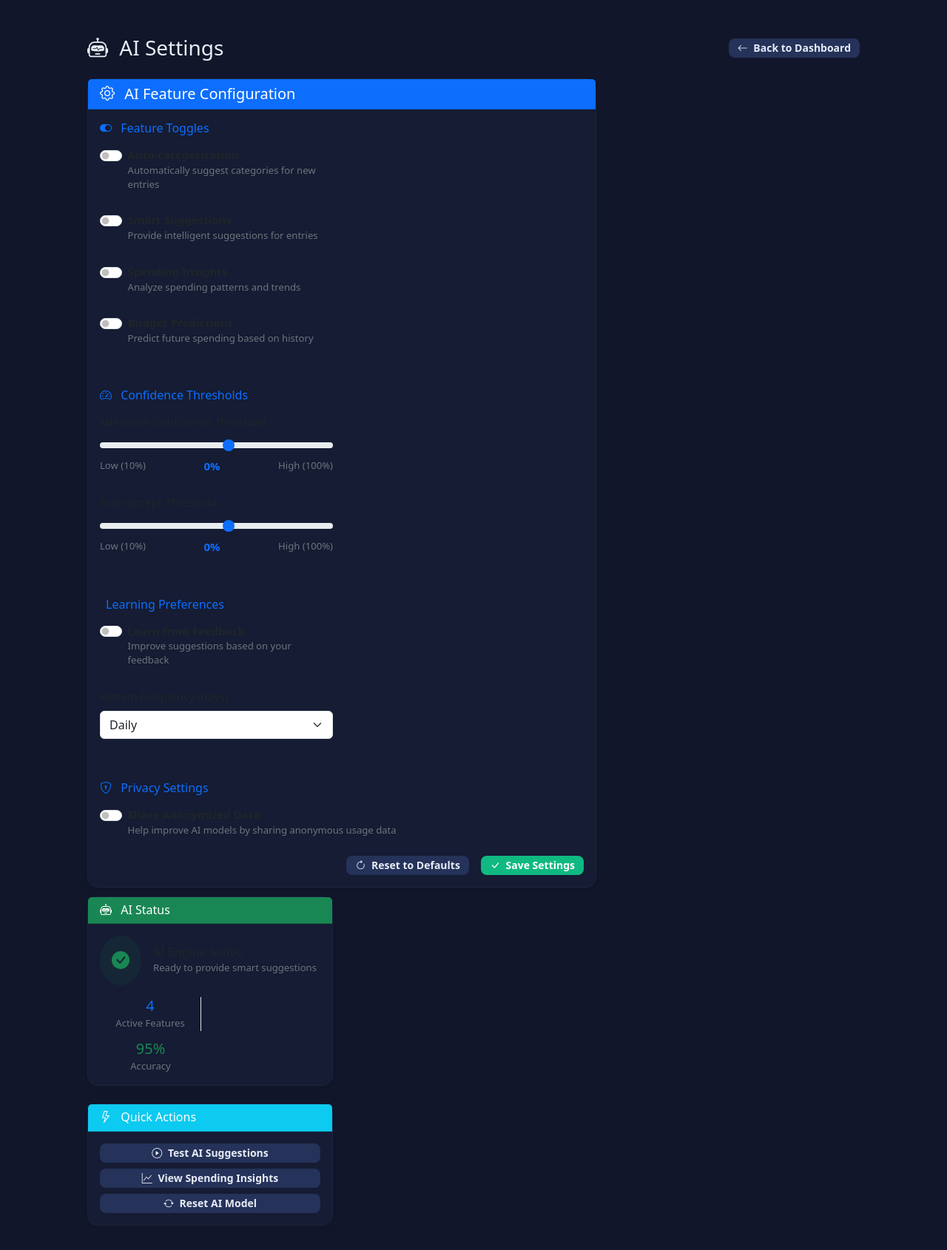
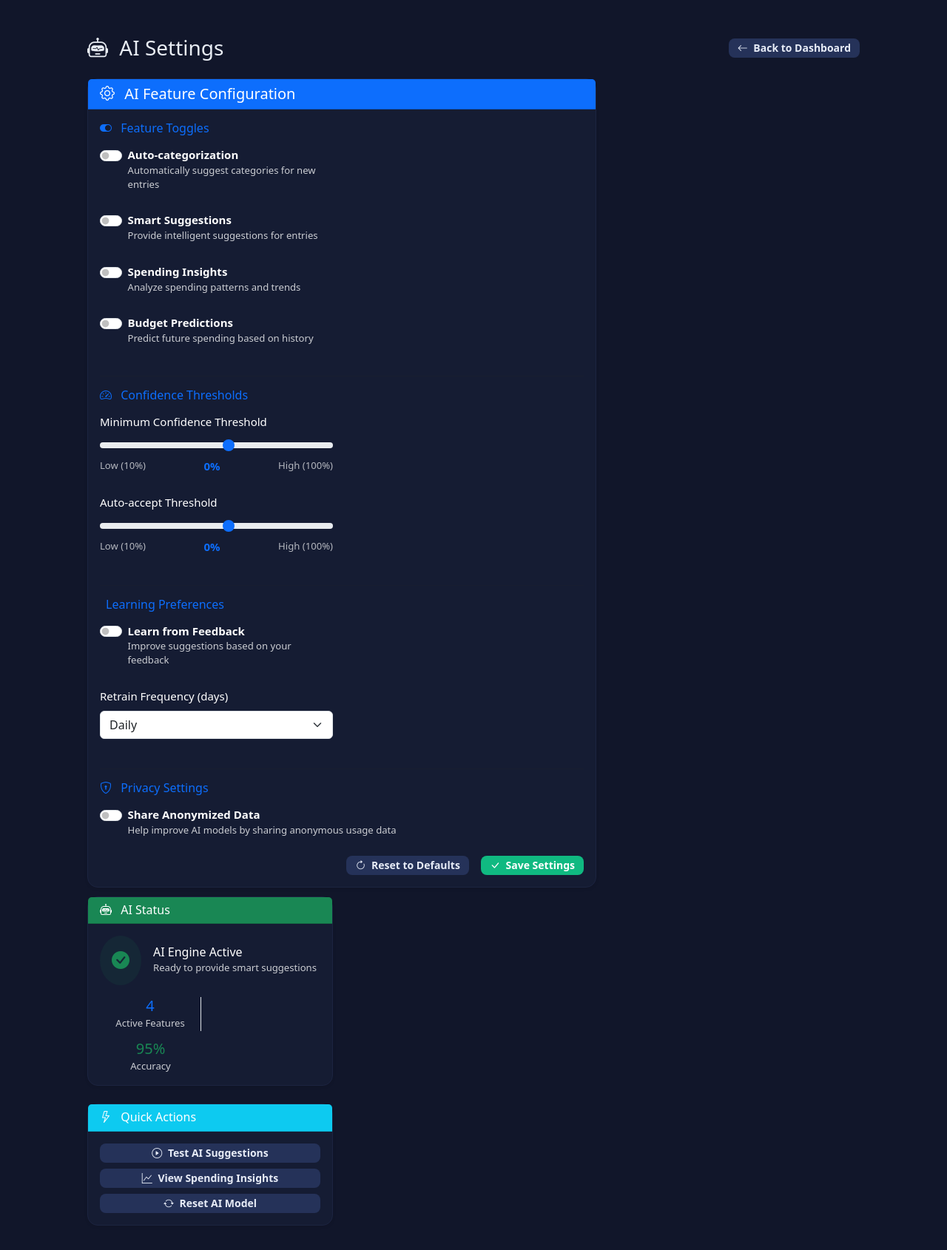
Before and after one commit to TurtleWithGlasses/expense-manager-web-app, a FastAPI app: template app/templates/settings/ai_settings.html in a window 1280 px wide. Shown: the part 57-1747 px from the top of the page at 74% size. Run offline with FastAPI, Linux system fonts and the light colour scheme; the template is opened without the code that fills it, so the values that code supplies are empty; some libraries are stand-ins or nearby versions.

Commit message:
Improve color contrast in AI settings page
- Update form labels to use text-white for better contrast against dark background
- Change description text from text-secondary to text-light with opacity for readability
- Enhance sidebar card text contrast for AI status and quick actions
- Improve modal content contrast for test AI suggestions and insights
- Update dynamic content generation to use text-dark for better readability
- Fix accessibility issues with low-contrast text elements

```diff
--- a/app/templates/settings/ai_settings.html
+++ b/app/templates/settings/ai_settings.html
@@ -49,9 +49,9 @@
                                                 <input class="form-check-input" type="checkbox"
                                                        id="auto_categorization_enabled" name="auto_categorization_enabled"
                                                        {% if preferences.auto_categorization_enabled %}checked{% endif %}>
-                                                <label class="form-check-label" for="auto_categorization_enabled">
+                                                <label class="form-check-label text-white" for="auto_categorization_enabled">
                                                     <strong>Auto-categorization</strong>
-                                                    <small class="text-secondary d-block">Automatically suggest categories for new entries</small>
+                                                    <small class="text-light d-block" style="opacity: 0.8;">Automatically suggest categories for new entries</small>
                                                 </label>
                                             </div>
                                         </div>
@@ -61,9 +61,9 @@
                                                 <input class="form-check-input" type="checkbox"
                                                        id="smart_suggestions_enabled" name="smart_suggestions_enabled"
                                                        {% if preferences.smart_suggestions_enabled %}checked{% endif %}>
-                                                <label class="form-check-label" for="smart_suggestions_enabled">
+                                                <label class="form-check-label text-white" for="smart_suggestions_enabled">
                                                     <strong>Smart Suggestions</strong>
-                                                    <small class="text-secondary d-block">Provide intelligent suggestions for entries</small>
+                                                    <small class="text-light d-block" style="opacity: 0.8;">Provide intelligent suggestions for entries</small>
                                                 </label>
                                             </div>
                                         </div>
@@ -73,9 +73,9 @@
                                                 <input class="form-check-input" type="checkbox"
                                                        id="spending_insights_enabled" name="spending_insights_enabled"
                                                        {% if preferences.spending_insights_enabled %}checked{% endif %}>
-                                                <label class="form-check-label" for="spending_insights_enabled">
+                                                <label class="form-check-label text-white" for="spending_insights_enabled">
                                                     <strong>Spending Insights</strong>
-                                                    <small class="text-secondary d-block">Analyze spending patterns and trends</small>
+                                                    <small class="text-light d-block" style="opacity: 0.8;">Analyze spending patterns and trends</small>
                                                 </label>
                                             </div>
                                         </div>
@@ -85,9 +85,9 @@
                                                 <input class="form-check-input" type="checkbox"
                                                        id="budget_predictions_enabled" name="budget_predictions_enabled"
                                                        {% if preferences.budget_predictions_enabled %}checked{% endif %}>
-                                                <label class="form-check-label" for="budget_predictions_enabled">
+                                                <label class="form-check-label text-white" for="budget_predictions_enabled">
                                                     <strong>Budget Predictions</strong>
-                                                    <small class="text-secondary d-block">Predict future spending based on history</small>
+                                                    <small class="text-light d-block" style="opacity: 0.8;">Predict future spending based on history</small>
                                                 </label>
                                             </div>
                                         </div>
@@ -106,7 +106,7 @@
                                     <div class="row">
                                         <div class="col-md-6">
                                             <div class="mb-3">
-                                                <label for="min_confidence_threshold" class="form-label">
+                                                <label for="min_confidence_threshold" class="form-label text-white">
                                                     Minimum Confidence Threshold
                                                 </label>
                                                 <input type="range" class="form-range"
@@ -115,18 +115,18 @@
                                                        value="{{ preferences.min_confidence_threshold }}"
                                                        oninput="updateConfidenceDisplay(this, 'min-confidence-display')">
                                                 <div class="d-flex justify-content-between">
-                                                    <small class="text-secondary">Low (10%)</small>
+                                                    <small class="text-light" style="opacity: 0.7;">Low (10%)</small>
                                                     <span id="min-confidence-display" class="fw-bold text-primary">
                                                         {{ (preferences.min_confidence_threshold * 100)|round(0)|int }}%
                                                     </span>
-                                                    <small class="text-secondary">High (100%)</small>
+                                                    <small class="text-light" style="opacity: 0.7;">High (100%)</small>
                                                 </div>
                                             </div>
                                         </div>
 
                                         <div class="col-md-6">
                                             <div class="mb-3">
-                                                <label for="auto_accept_threshold" class="form-label">
+                                                <label for="auto_accept_threshold" class="form-label text-white">
                                                     Auto-accept Threshold
                                                 </label>
                                                 <input type="range" class="form-range"
@@ -135,11 +135,11 @@
                                                        value="{{ preferences.auto_accept_threshold }}"
                                                        oninput="updateConfidenceDisplay(this, 'auto-accept-display')">
                                                 <div class="d-flex justify-content-between">
-                                                    <small class="text-secondary">Low (10%)</small>
+                                                    <small class="text-light" style="opacity: 0.7;">Low (10%)</small>
                                                     <span id="auto-accept-display" class="fw-bold text-primary">
                                                         {{ (preferences.auto_accept_threshold * 100)|round(0)|int }}%
                                                     </span>
-                                                    <small class="text-secondary">High (100%)</small>
+                                                    <small class="text-light" style="opacity: 0.7;">High (100%)</small>
                                                 </div>
                                             </div>
                                         </div>
@@ -161,16 +161,16 @@
                                                 <input class="form-check-input" type="checkbox"
                                                        id="learn_from_feedback" name="learn_from_feedback"
                                                        {% if preferences.learn_from_feedback %}checked{% endif %}>
-                                                <label class="form-check-label" for="learn_from_feedback">
+                                                <label class="form-check-label text-white" for="learn_from_feedback">
                                                     <strong>Learn from Feedback</strong>
-                                                    <small class="text-secondary d-block">Improve suggestions based on your feedback</small>
+                                                    <small class="text-light d-block" style="opacity: 0.8;">Improve suggestions based on your feedback</small>
                                                 </label>
                                             </div>
                                         </div>
 
                                         <div class="col-md-6">
                                             <div class="mb-3">
-                                                <label for="retrain_frequency_days" class="form-label">
+                                                <label for="retrain_frequency_days" class="form-label text-white">
                                                     Retrain Frequency (days)
                                                 </label>
                                                 <select class="form-select" id="retrain_frequency_days" name="retrain_frequency_days">
@@ -198,9 +198,9 @@
                                         <input class="form-check-input" type="checkbox"
                                                id="share_anonymized_data" name="share_anonymized_data"
                                                {% if preferences.share_anonymized_data %}checked{% endif %}>
-                                        <label class="form-check-label" for="share_anonymized_data">
+                                        <label class="form-check-label text-white" for="share_anonymized_data">
                                             <strong>Share Anonymized Data</strong>
-                                            <small class="text-secondary d-block">Help improve AI models by sharing anonymous usage data</small>
+                                            <small class="text-light d-block" style="opacity: 0.8;">Help improve AI models by sharing anonymous usage data</small>
                                         </label>
                                     </div>
                                 </div>
@@ -237,8 +237,8 @@
                                     </div>
                                 </div>
                                 <div class="flex-grow-1 ms-3">
-                                    <h6 class="mb-0">AI Engine Active</h6>
-                                    <small class="text-secondary">Ready to provide smart suggestions</small>
+                                    <h6 class="mb-0 text-white">AI Engine Active</h6>
+                                    <small class="text-light" style="opacity: 0.8;">Ready to provide smart suggestions</small>
                                 </div>
                             </div>
 
@@ -246,12 +246,12 @@
                                 <div class="col-6">
                                     <div class="border-end">
                                         <h5 class="text-primary mb-0">4</h5>
-                                        <small class="text-secondary">Active Features</small>
+                                        <small class="text-light" style="opacity: 0.8;">Active Features</small>
                                     </div>
                                 </div>
                                 <div class="col-6">
                                     <h5 class="text-success mb-0">95%</h5>
-                                    <small class="text-secondary">Accuracy</small>
+                                    <small class="text-light" style="opacity: 0.8;">Accuracy</small>
                                 </div>
                             </div>
                         </div>
@@ -304,7 +304,7 @@
                     <div class="spinner-border text-primary" role="status">
                         <span class="visually-hidden">Loading...</span>
                     </div>
-                    <p class="mt-2">Loading AI insights...</p>
+                    <p class="mt-2 text-dark">Loading AI insights...</p>
                 </div>
             </div>
             <div class="modal-footer">
@@ -328,23 +328,23 @@
             <div class="modal-body">
                 <form id="aiTestForm">
                     <div class="mb-3">
-                        <label for="testNote" class="form-label">Transaction Note</label>
+                        <label for="testNote" class="form-label text-dark">Transaction Note</label>
                         <input type="text" class="form-control" id="testNote" placeholder="e.g., Coffee at Starbucks">
                     </div>
                     <div class="mb-3">
-                        <label for="testAmount" class="form-label">Amount</label>
+                        <label for="testAmount" class="form-label text-dark">Amount</label>
                         <input type="number" class="form-control" id="testAmount" placeholder="e.g., 5.50" step="0.01">
                     </div>
                     <div class="mb-3">
-                        <label for="testType" class="form-label">Transaction Type</label>
+                        <label for="testType" class="form-label text-dark">Transaction Type</label>
                         <select class="form-select" id="testType">
                             <option value="expense">Expense</option>
                             <option value="income">Income</option>
                         </select>
                     </div>
                     <div id="aiSuggestionResult" class="alert alert-info" style="display: none;">
-                        <h6><i class="bi bi-lightbulb me-2"></i>AI Suggestion:</h6>
-                        <div id="suggestionContent"></div>
+                        <h6 class="text-dark"><i class="bi bi-lightbulb me-2"></i>AI Suggestion:</h6>
+                        <div id="suggestionContent" class="text-dark"></div>
                     </div>
                 </form>
             </div>
@@ -476,8 +476,8 @@ function viewInsights() {
                                 </div>
                                 <div class="card-body">
                                     <h5 class="text-primary">${category.name}</h5>
-                                    <p class="mb-1"><strong>Amount:</strong> ${category.amount.toFixed(2)}</p>
-                                    <p class="mb-0"><strong>Percentage:</strong> ${category.percentage.toFixed(1)}%</p>
+                                    <p class="mb-1 text-dark"><strong>Amount:</strong> ${category.amount.toFixed(2)}</p>
+                                    <p class="mb-0 text-dark"><strong>Percentage:</strong> ${category.percentage.toFixed(1)}%</p>
                                 </div>
                             </div>
                         </div>
@@ -493,7 +493,7 @@ function viewInsights() {
                                 </div>
                                 <div class="card-body">
                                     <h5 class="text-info">${data.insights.daily_average.toFixed(2)}</h5>
-                                    <p class="mb-0">Average daily spending</p>
+                                    <p class="mb-0 text-dark">Average daily spending</p>
                                 </div>
                             </div>
                         </div>
@@ -506,8 +506,8 @@ function viewInsights() {
                     html = `
                         <div class="text-center text-muted">
                             <i class="bi bi-info-circle fs-1"></i>
-                            <h5 class="mt-3">No Insights Available</h5>
-                            <p>Add some transactions to get AI insights about your spending patterns.</p>
+                            <h5 class="mt-3 text-dark">No Insights Available</h5>
+                            <p class="text-dark">Add some transactions to get AI insights about your spending patterns.</p>
                         </div>
                     `;
                 }
@@ -517,8 +517,8 @@ function viewInsights() {
                 contentDiv.innerHTML = `
                     <div class="text-center text-muted">
                         <i class="bi bi-exclamation-triangle fs-1"></i>
-                        <h5 class="mt-3">Unable to Load Insights</h5>
-                        <p>There was an error loading your spending insights. Please try again later.</p>
+                        <h5 class="mt-3 text-dark">Unable to Load Insights</h5>
+                        <p class="text-dark">There was an error loading your spending insights. Please try again later.</p>
                     </div>
                 `;
             }
@@ -529,8 +529,8 @@ function viewInsights() {
             contentDiv.innerHTML = `
                 <div class="text-center text-danger">
                     <i class="bi bi-x-circle fs-1"></i>
-                    <h5 class="mt-3">Error Loading Insights</h5>
-                    <p>There was an error loading your spending insights. Please try again later.</p>
+                    <h5 class="mt-3 text-dark">Error Loading Insights</h5>
+                    <p class="text-dark">There was an error loading your spending insights. Please try again later.</p>
                 </div>
             `;
         });
```
